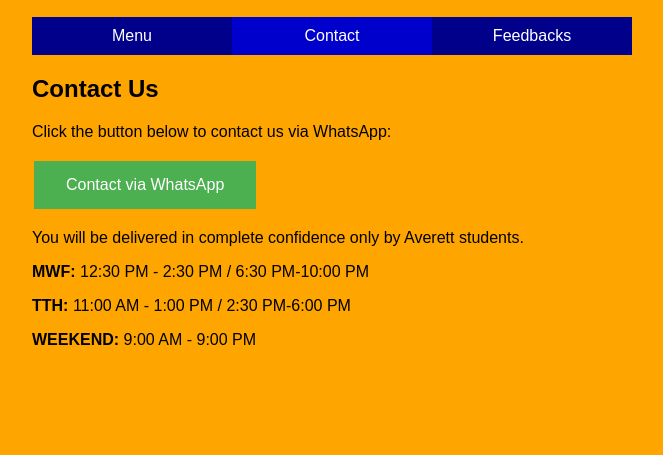
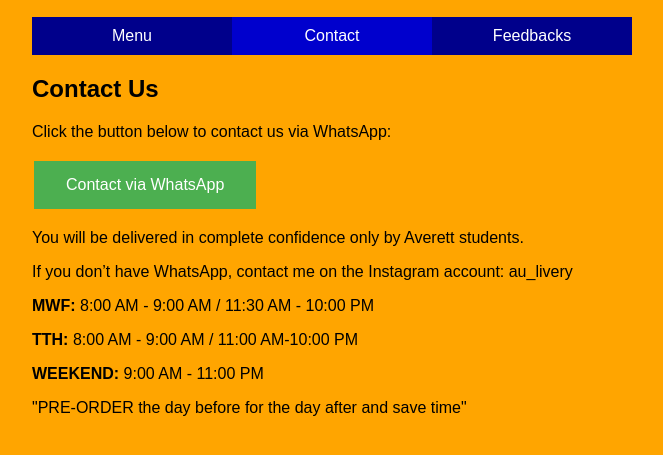
Before and after one commit to GO-LIVERY/aulivery-GOL, a plain HTML site: page officiel index.html in a window 1280 px wide. Both pictures are taken after a click on the element "Contact". Shown: the part 143-598 px from the top of the page, without its empty margins (308-971 px from the left). Drawn offline with Linux system fonts and the light colour scheme.

Commit message:
Add files via upload

```diff
--- a/officiel index.html
+++ b/officiel index.html
@@ -111,9 +111,11 @@ cursor: pointer;
 <button onclick="contactWhatsApp()">Contact via WhatsApp</button>
 <p>You will be delivered in complete confidence only by Averett students.</p>
 <div>
-<p><strong>MWF:</strong> 12:30 PM - 2:30 PM / 6:30 PM-10:00 PM</p>
-<p><strong>TTH:</strong> 11:00 AM - 1:00 PM / 2:30 PM-6:00 PM</p>
-<p><strong>WEEKEND:</strong> 9:00 AM - 9:00 PM</p>
+<p><p>If you don’t have WhatsApp, contact me on the Instagram account: au_livery</p>
+<p><strong>MWF:</strong> 8:00 AM - 9:00 AM / 11:30 AM - 10:00 PM</p>
+<p><strong>TTH:</strong> 8:00 AM - 9:00 AM / 11:00 AM-10:00 PM</p>
+<p><strong>WEEKEND:</strong> 9:00 AM - 11:00 PM</p>
+<p>"PRE-ORDER the day before for the day after and save time"</p>
 </div>
 </div>
 <div id="feedbacks-content" style="display: none;">
```
